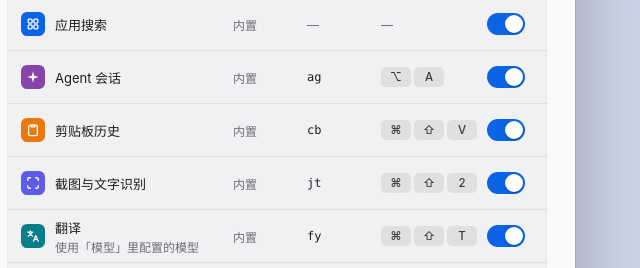
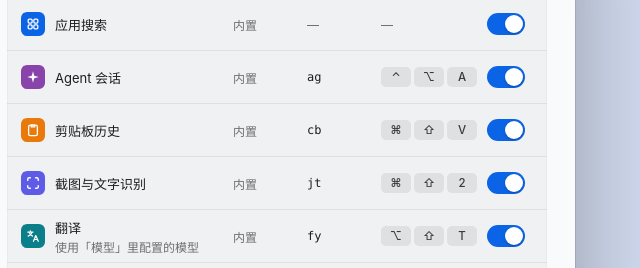
Before and after one commit to PeterChen1997/helmp, a plain HTML site: page design/canvas/project/SettingsExtensions.dc.html in a window 1280 px wide. Shown: the part 183-451 px from the top of the page, 485-1125 px from the left. Drawn offline with Linux system fonts and the light colour scheme; a script that the page names is missing.

Commit message:
design: 快捷键改为 ⌥⇧T（翻译）与 ⌃⌥A（Agent 会话），避开浏览器与输入字符冲突
Co-Authored-By: Claude Opus 5.5 <noreply@anthropic.com>

```diff
--- a/design/canvas/project/SettingsExtensions.dc.html
+++ b/design/canvas/project/SettingsExtensions.dc.html
@@ -63,7 +63,7 @@ body{margin:0}
         </div>
         <div class="tr">
           <span style="display: flex; align-items: center; gap: 10px"><span class="ti" style="background: #8944ab"><svg width="14" height="14" viewBox="0 0 16 16" fill="#fff" aria-hidden="true"><path d="M8 1.5 9.4 6.6 14.5 8 9.4 9.4 8 14.5 6.6 9.4 1.5 8l5.1-1.4z"/></svg></span>Agent 会话</span>
-          <span class="help">内置</span><span class="mono">ag</span><span style="display: flex; gap: 3px"><span class="k">⌥</span><span class="k">A</span></span>
+          <span class="help">内置</span><span class="mono">ag</span><span style="display: flex; gap: 3px"><span class="k">⌃</span><span class="k">⌥</span><span class="k">A</span></span>
           <button type="button" role="switch" aria-checked="true" aria-label="启用 Agent 会话" class="sw"></button>
         </div>
         <div class="tr">
@@ -78,7 +78,7 @@ body{margin:0}
         </div>
         <div class="tr">
           <span style="display: flex; align-items: center; gap: 10px"><span class="ti" style="background: #0a7f8a"><svg width="14" height="14" viewBox="0 0 16 16" fill="none" stroke="#fff" stroke-width="1.4" stroke-linecap="round" stroke-linejoin="round" aria-hidden="true"><path d="M2 3.5h6M5 2v1.5M3.5 3.5c.6 2.3 2 3.8 4 4.6M7 3.5c-.6 2.3-2 3.8-4.5 4.6"/><path d="m8.5 14 2.7-6.5L14 14M9.4 12h3.6"/></svg></span><span style="display: flex; flex-direction: column; gap: 1px"><span>翻译</span><span class="help">使用「模型」里配置的模型</span></span></span>
-          <span class="help">内置</span><span class="mono">fy</span><span style="display: flex; gap: 3px"><span class="k">⌘</span><span class="k">⇧</span><span class="k">T</span></span>
+          <span class="help">内置</span><span class="mono">fy</span><span style="display: flex; gap: 3px"><span class="k">⌥</span><span class="k">⇧</span><span class="k">T</span></span>
           <button type="button" role="switch" aria-checked="true" aria-label="启用翻译" class="sw"></button>
         </div>
         <div class="tr">
```
Also changed, not shown: design/canvas/project/Home.dc.html (+1 -1 lines), design/canvas/project/Main.dc.html (+2 -2 lines).
